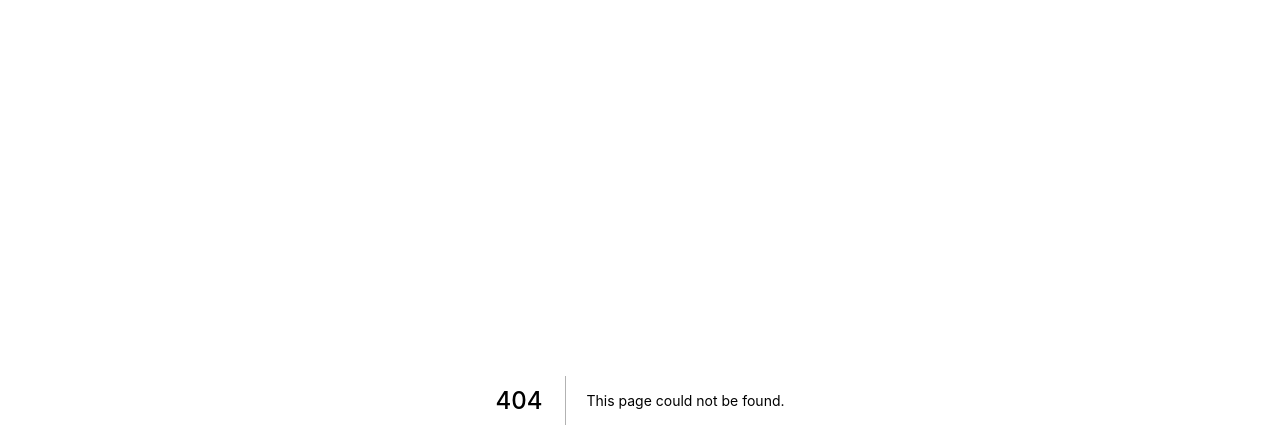
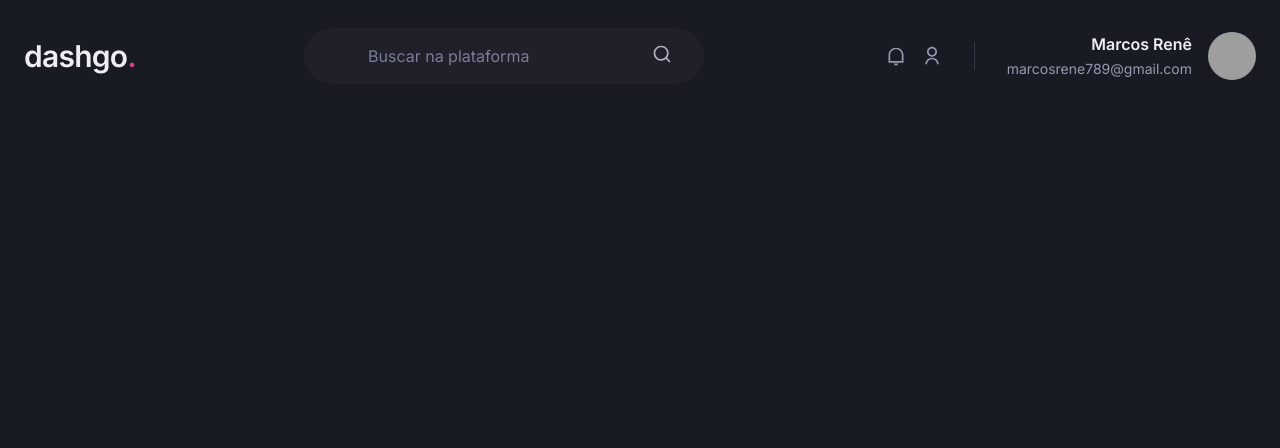
Before and after one commit to MarcosRene/dashgo, a Next.js app: page /dashboard in a window 1280 px wide. Before the commit this address had no page. Shown: the top 448 px of the page. Built offline with nearby package versions, Linux system fonts and the light colour scheme; grey boxes are pictures that could not be loaded.

Commit message:
:sparkles: feat: create Header component

```diff
--- /dev/null
+++ b/src/components/Header/index.tsx
@@ -0,0 +1,90 @@
+import {
+  Center,
+  Flex,
+  Text,
+  Heading,
+  Input,
+  Icon,
+  HStack,
+  Box,
+  Avatar,
+} from '@chakra-ui/react';
+
+import { RiSearchLine, RiNotificationLine, RiUserLine } from 'react-icons/ri';
+
+export const Header = () => {
+  return (
+    <Center>
+      <Flex w="100%" maxW={1480} h="20" mt="4" px="6" align="center">
+        <Heading
+          as="h1"
+          fontSize="3xl"
+          fontWeight="bold"
+          letterSpacing="tight"
+          w="64"
+        >
+          dashgo
+          <Text as="span" color="pink.500">
+            .
+          </Text>
+        </Heading>
+
+        <Flex
+          as="label"
+          flex="1"
+          py="4"
+          px="8"
+          ml="6"
+          maxW={400}
+          alignSelf="center"
+          color="gray.200"
+          position="relative"
+          bg="gray.800"
+          borderRadius="full"
+        >
+          <Input
+            px="4"
+            mx="4"
+            variant="unstyled"
+            placeholder="Buscar na plataforma"
+            color="gray.50"
+            _placeholder={{ color: 'gray.400' }}
+          />
+          <Icon as={RiSearchLine} fontSize="20" />
+        </Flex>
+
+        <Flex align="center" ml="auto">
+          <HStack
+            spacing="4"
+            mx="8"
+            pr="8"
+            py="1"
+            color="gray.300"
+            borderRightWidth={1}
+            borderColor="gray.700"
+          >
+            <Icon as={RiNotificationLine} fontSize="20" />
+            <Icon as={RiUserLine} fontSize="20" />
+          </HStack>
+
+          <Flex align="center">
+            <Box mr="4" textAlign="right">
+              <Text as="strong" display="block">
+                Marcos Renê
+              </Text>
+              <Text as="span" color="gray.300" fontSize="sm">
+                marcosrene789@gmail.com
+              </Text>
+            </Box>
+
+            <Avatar
+              size="md"
+              name="Marcos Renê"
+              src="https://github.com/MarcosRene.png"
+            />
+          </Flex>
+        </Flex>
+      </Flex>
+    </Center>
+  );
+};
--- /dev/null
+++ b/src/components/index.ts
@@ -0,0 +1 @@
+export { Header } from './Header';
--- /dev/null
+++ b/src/pages/dashboard/index.tsx
@@ -0,0 +1,5 @@
+import { Header } from '../../components';
+
+export default function Dashboard() {
+  return <Header />;
+}
```
